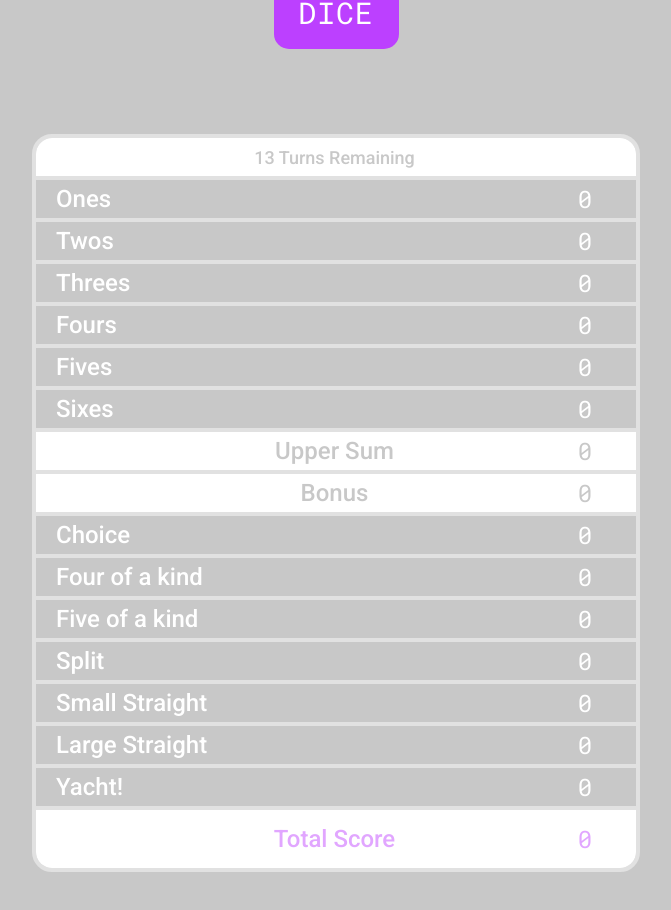
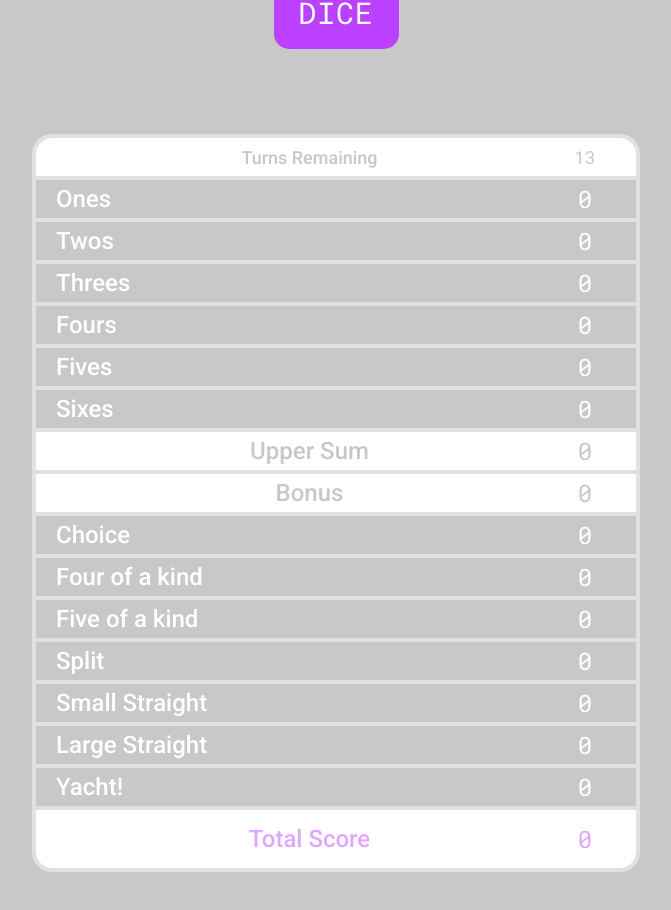
Before and after one commit to chriskstaton/SIXXES, a React (Vite) app: page / in a window 1280 px wide. Shown: the part 640-1550 px from the top of the page, without its empty margins (304-975 px from the left). Built offline with nearby package versions, Linux system fonts and the light colour scheme.

Commit message:
decrease padding on turncount, uppersum, totalscor

```diff
--- a/src/Scoreboard.scss
+++ b/src/Scoreboard.scss
@@ -45,8 +45,12 @@ $scoreboard-border-color: rgb(225, 225, 225);
 			cursor: default;
 
 			th {
-				padding-left: 100px;
 				text-align: center;
+				padding-left: 50px;
+			}
+
+			td {
+				width: 0px;
 			}
 		}
 
@@ -58,8 +62,8 @@ $scoreboard-border-color: rgb(225, 225, 225);
 			cursor: default;
 
 			th {
+				padding-left: 50px;
 				text-align: center;
-				padding-left: 100px;
 			}
 		}
 
@@ -71,7 +75,7 @@ $scoreboard-border-color: rgb(225, 225, 225);
 			cursor: default;
 
 			th {
-				padding-left: 100px;
+				padding-left: 50px;
 				text-align: center;
 			}
 		}
@@ -84,7 +88,7 @@ $scoreboard-border-color: rgb(225, 225, 225);
 			cursor: default;
 
 			th {
-				padding-left: 100px;
+				padding-left: 50px;
 				text-align: center;
 			}
 		}
@@ -98,7 +102,7 @@ $scoreboard-border-color: rgb(225, 225, 225);
 			cursor: text;
 
 			th {
-				padding-left: 100px;
+				padding-left: 50px;
 				text-align: center;
 			}
 		}
--- a/src/Scoreboard.tsx
+++ b/src/Scoreboard.tsx
@@ -327,8 +327,8 @@ function Scoreboard(props: {
 				<table className="upper-categories">
 					<thead>
 						<tr className="turn-count">
-							<th>{props.totalTurns - props.turnCount} Turns Remaining</th>
-							<td></td>
+							<th>Turns Remaining</th>
+							<td>{props.totalTurns - props.turnCount}</td>
 						</tr>
 						<tr
 							onClick={
```
